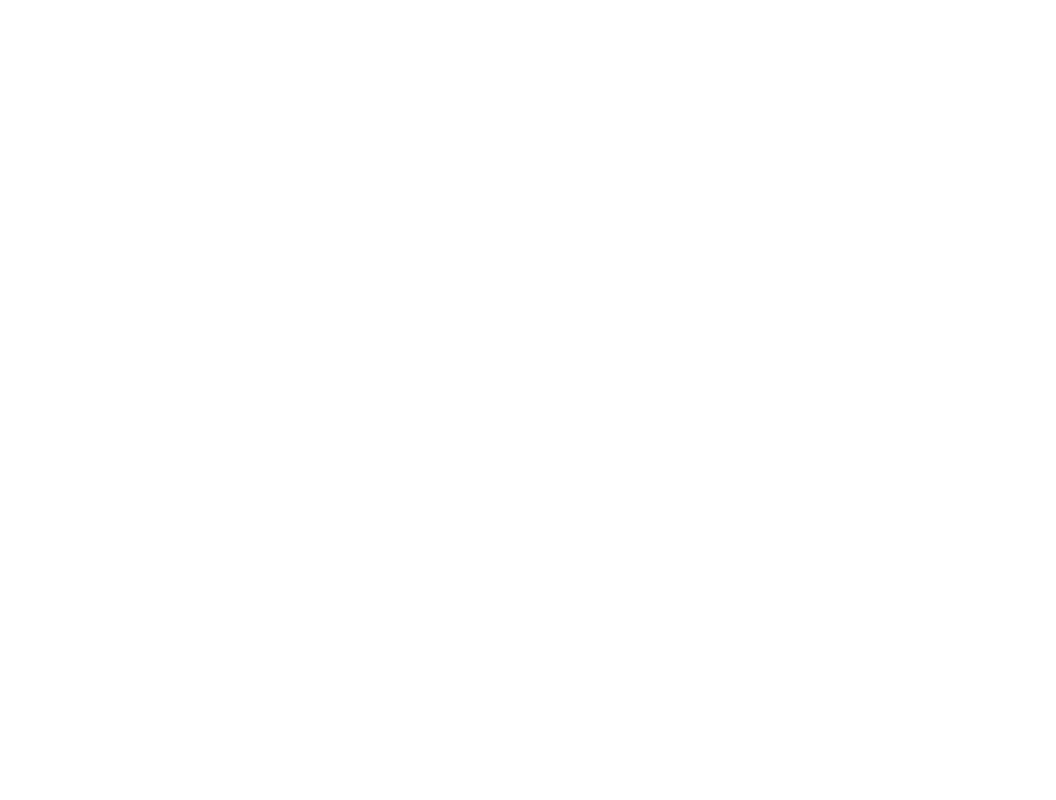
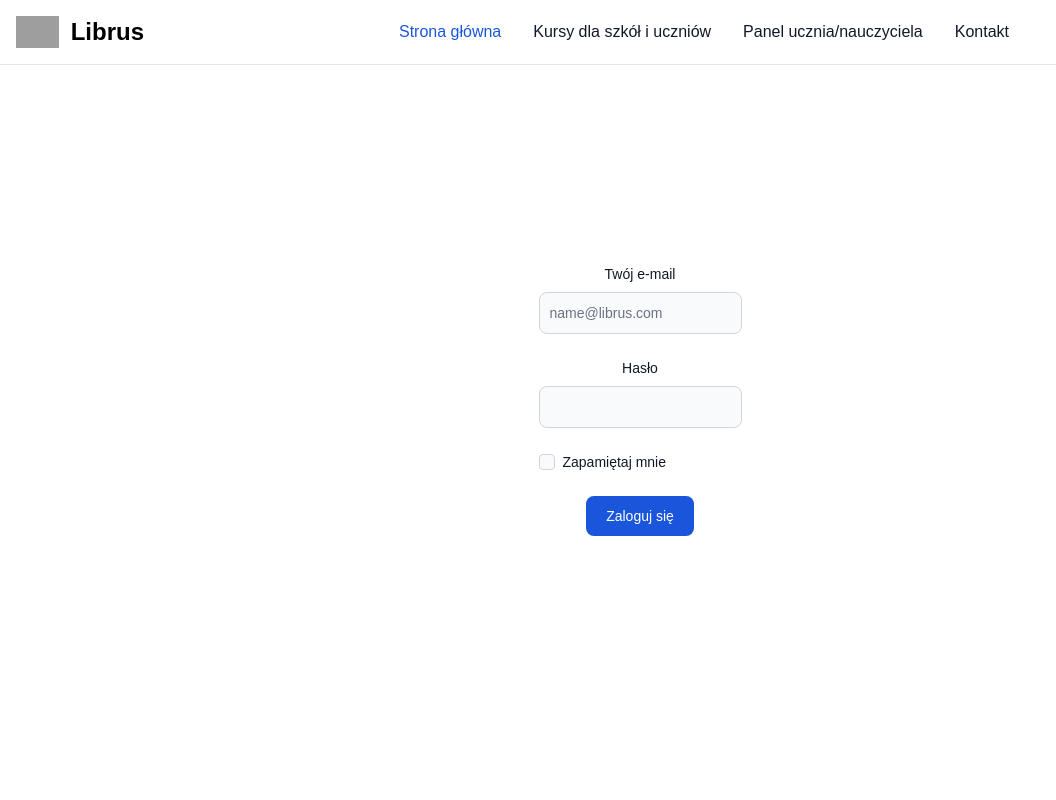
Before and after one commit to xFireXx/librus-react, a React (Create React App) app: page /login in a window 1280 px wide. Before the commit this address had no page. Shown: the top 800 px of the page, without its empty margins (0-1056 px from the left). Built offline with nearby package versions, Linux system fonts and the light colour scheme; grey boxes are pictures that could not be loaded; what tw-elements would draw is missing.

Commit message:
Add loginform

```diff
--- a/src/App.js
+++ b/src/App.js
@@ -1,15 +1,20 @@
 import './App.css';
-import { Route, Routes} from 'react-router-dom';
+import { Route, Routes } from 'react-router-dom';
 import Home from './pages/Home/Home';
-import Courses from './pages/Courses/Courses'
+import Courses from './pages/Courses/Courses';
+import Login from './pages/Login/Login';
+import { AppProvider } from './context/loginButtonContext';
 
 function App() {
   return (
     <>
-     <Routes>
-        <Route path="/" exact element={<Home />} />
-        <Route path="/kursy" element={<Courses />} />
-    </Routes>
+      <AppProvider>
+        <Routes>
+          <Route path="/" exact element={<Home />} />
+          <Route path="/kursy" element={<Courses />} />
+          <Route path="/login" element={<Login />} />
+        </Routes>
+      </AppProvider>
     </>
   );
 }
--- /dev/null
+++ b/src/components/LoginForm/LoginForm.js
@@ -0,0 +1,120 @@
+import React, { useState } from 'react';
+import { Navigate } from 'react-router-dom';
+
+export default function LoginForm() {
+  const [username, setUsername] = useState('');
+  const [password, setPassword] = useState('');
+  const [error, setError] = useState('');
+  const [isLoggedIn, setIsLoggedIn] = useState(false);
+
+  function handleUsernameChange(event) {
+    setUsername(event.target.value);
+  }
+
+  function handlePasswordChange(event) {
+    setPassword(event.target.value);
+  }
+
+  function handleSubmit(event) {
+    event.preventDefault();
+    if (username === 'Maciek' && password === 'Treder') {
+      setIsLoggedIn(true);
+    } else {
+      setError('Podane dane są niepoprawne');
+    }
+  }
+
+  if (isLoggedIn) {
+    console.log(username);
+    return <Navigate to="/kursy" />;
+  }
+  return (
+    <>
+      <div class="flex items-center justify-center h-screen">
+        <div class="text-center">
+          <form onSubmit={handleSubmit}>
+            <div class="mb-6">
+              <label
+                for="text"
+                className="block mb-2 text-sm font-medium text-gray-900 dark:text-white"
+              >
+                Twój e-mail
+              </label>
+              <input
+                type="text"
+                id="login"
+                className="bg-gray-50 border border-gray-300 text-gray-900 text-sm rounded-lg focus:ring-blue-500 focus:border-blue-500 block w-full p-2.5 dark:bg-gray-700 dark:border-gray-600 dark:placeholder-gray-400 dark:text-white dark:focus:ring-blue-500 dark:focus:border-blue-500"
+                placeholder="name@librus.com"
+                required
+                onChange={handleUsernameChange}
+              />
+            </div>
+            <div class="mb-6">
+              <label
+                for="password"
+                className="block mb-2 text-sm font-medium text-gray-900 dark:text-white"
+              >
+                Hasło
+              </label>
+              <input
+                type="password"
+                id="password"
+                className="bg-gray-50 border border-gray-300 text-gray-900 text-sm rounded-lg focus:ring-blue-500 focus:border-blue-500 block w-full p-2.5 dark:bg-gray-700 dark:border-gray-600 dark:placeholder-gray-400 dark:text-white dark:focus:ring-blue-500 dark:focus:border-blue-500"
+                required
+                onChange={handlePasswordChange}
+              />
+            </div>
+            <div className="flex items-start mb-6">
+              <div className="flex items-center h-5">
+                <input
+                  id="remember"
+                  type="checkbox"
+                  value=""
+                  className="w-4 h-4 border border-gray-300 rounded bg-gray-50 focus:ring-3 focus:ring-blue-300 dark:bg-gray-700 dark:border-gray-600 dark:focus:ring-blue-600 dark:ring-offset-gray-800 dark:focus:ring-offset-gray-800"
+                  required
+                />
+              </div>
+              <label
+                for="remember"
+                className="ml-2 text-sm font-medium text-gray-900 dark:text-gray-300"
+              >
+                Zapamiętaj mnie
+              </label>
+            </div>
+            <button
+              type="submit"
+              className="text-white bg-blue-700 hover:bg-blue-800 focus:ring-4 focus:outline-none focus:ring-blue-300 font-medium rounded-lg text-sm w-full sm:w-auto px-5 py-2.5 text-center dark:bg-blue-600 dark:hover:bg-blue-700 dark:focus:ring-blue-800"
+            >
+              Zaloguj się
+            </button>
+            {error !== '' && (
+              <div
+                className="flex p-4 mb-4 text-sm text-red-800 rounded-lg bg-red-50 dark:bg-gray-800 dark:text-red-400"
+                role="alert"
+              >
+                <svg
+                  aria-hidden="true"
+                  className="flex-shrink-0 inline w-5 h-5 mr-3"
+                  fill="currentColor"
+                  viewBox="0 0 20 20"
+                  xmlns="http://www.w3.org/2000/svg"
+                >
+                  <path
+                    fill-rule="evenodd"
+                    d="M18 10a8 8 0 11-16 0 8 8 0 0116 0zm-7-4a1 1 0 11-2 0 1 1 0 012 0zM9 9a1 1 0 000 2v3a1 1 0 001 1h1a1 1 0 100-2v-3a1 1 0 00-1-1H9z"
+                    clip-rule="evenodd"
+                  ></path>
+                </svg>
+                <span className="sr-only">Info</span>
+
+                <div>
+                  <span className="font-medium">Błąd!</span> {error}
+                </div>
+              </div>
+            )}
+          </form>
+        </div>
+      </div>
+    </>
+  );
+}
--- a/src/components/Navigation/Navigation.js
+++ b/src/components/Navigation/Navigation.js
@@ -1,7 +1,10 @@
-import React from 'react';
-import { Link } from 'react-router-dom';
+import React, { useContext } from 'react';
+import { Link, useLocation } from 'react-router-dom';
+import { AppContext } from '../../context/loginButtonContext';
 
 export default function Navigation() {
+  const { isHomePage } = useContext(AppContext);
+
   return (
     <nav class="bg-white dark:bg-gray-900 fixed w-full z-20 top-0 left-0 border-b border-gray-200 dark:border-gray-600">
       <div class="max-w-screen-xl flex flex-wrap items-center justify-between mx-auto p-4">
@@ -16,12 +19,14 @@ export default function Navigation() {
           </span>
         </a>
         <div class="flex md:order-2">
-          <button
+        {isHomePage && (
+          <Link to="/Login"
             type="button"
-            class="text-white bg-blue-700 hover:bg-blue-800 focus:ring-4 focus:outline-none focus:ring-blue-300 font-medium rounded-lg text-sm px-4 py-2 text-center mr-3 md:mr-0 dark:bg-blue-600 dark:hover:bg-blue-700 dark:focus:ring-blue-800"
+            className="text-white bg-blue-700 hover:bg-blue-800 focus:ring-4 focus:outline-none focus:ring-blue-300 font-medium rounded-lg text-sm px-4 py-2 text-center mr-3 md:mr-0 dark:bg-blue-600 dark:hover:bg-blue-700 dark:focus:ring-blue-800"
           >
             Zaloguj się
-          </button>
+          </Link>
+        )}
           <button
             data-collapse-toggle="navbar-sticky"
             type="button"
--- /dev/null
+++ b/src/context/loginButtonContext.js
@@ -0,0 +1,13 @@
+import React, { createContext, useState } from 'react';
+
+export const AppContext = createContext();
+
+export const AppProvider = ({ children }) => {
+    const [isHomePage, setIsHomePage] = useState(false);
+
+    return (
+        <AppContext.Provider value={{ isHomePage, setIsHomePage }}>
+          {children}
+        </AppContext.Provider>
+      );
+}
--- a/src/pages/Home/Home.js
+++ b/src/pages/Home/Home.js
@@ -1,10 +1,21 @@
-import React from 'react';
+import React, { useContext, useEffect } from 'react';
 import Navigation from '../../components/Navigation/Navigation';
 import Articles from '../../components/Articles/Articles';
 import ArticlesLeft from '../../components/Articles/ArticlesLeft/ArticlesLeft';
 import ArticlesRight from '../../components/Articles/AritclesRight/ArticlesRight';
 import Footer from '../../components/Footer/Footer';
+import { AppContext } from '../../context/loginButtonContext';
+
 export default function Home() {
+  const { setIsHomePage } = useContext(AppContext);
+
+  useEffect(() => {
+    setIsHomePage(true);
+    return () => {
+      setIsHomePage(false);
+    };
+  }, [setIsHomePage]);
+
   return (
     <>
       <Navigation />
--- /dev/null
+++ b/src/pages/Login/Login.js
@@ -0,0 +1,14 @@
+import React from 'react';
+import Navigation from '../../components/Navigation/Navigation';
+import Footer from '../../components/Footer/Footer';
+import LoginForm from '../../components/LoginForm/LoginForm';
+
+export default function Login() {
+    return (
+        <>
+        <Navigation />
+        <LoginForm />
+        <Footer />
+        </>
+    )
+}
```
